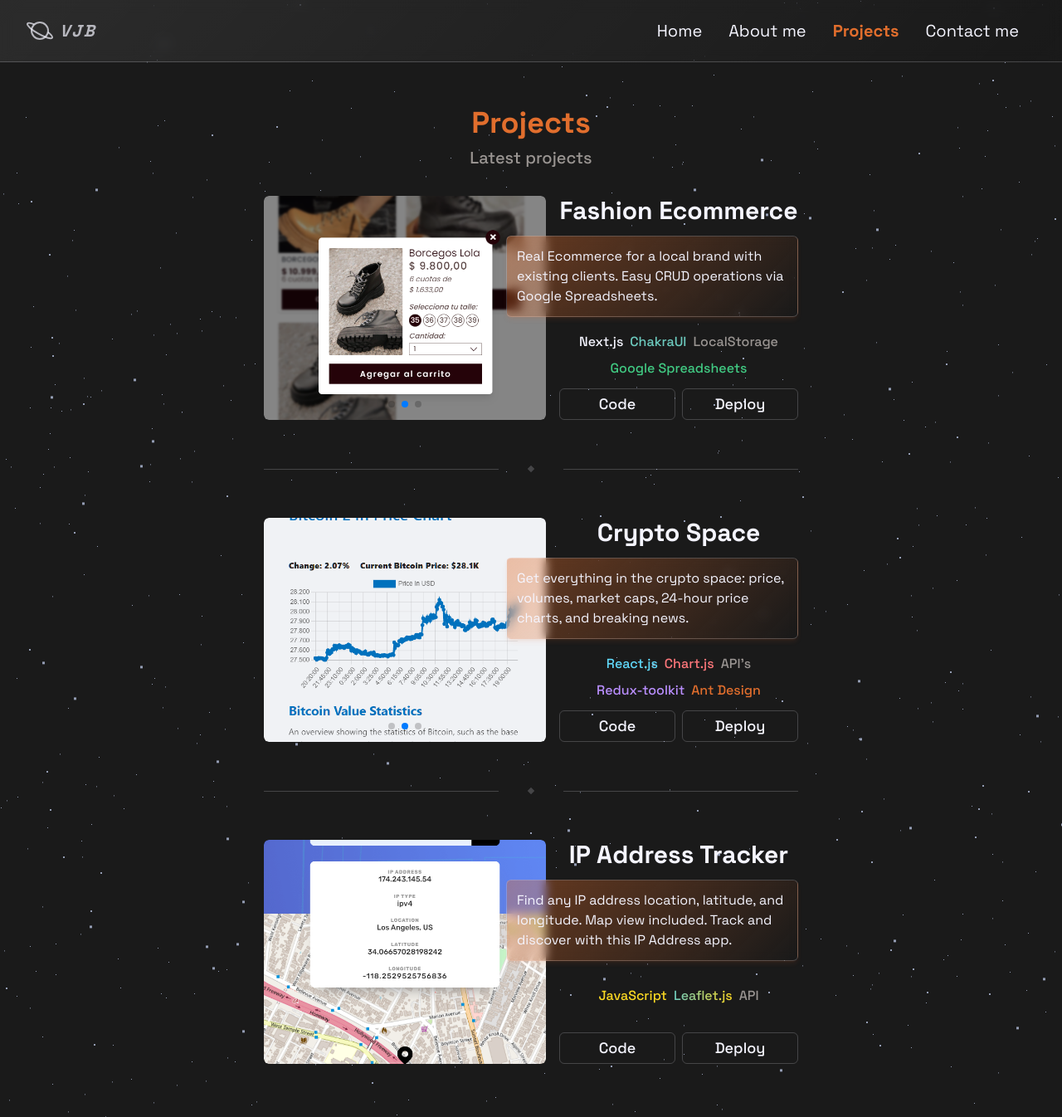
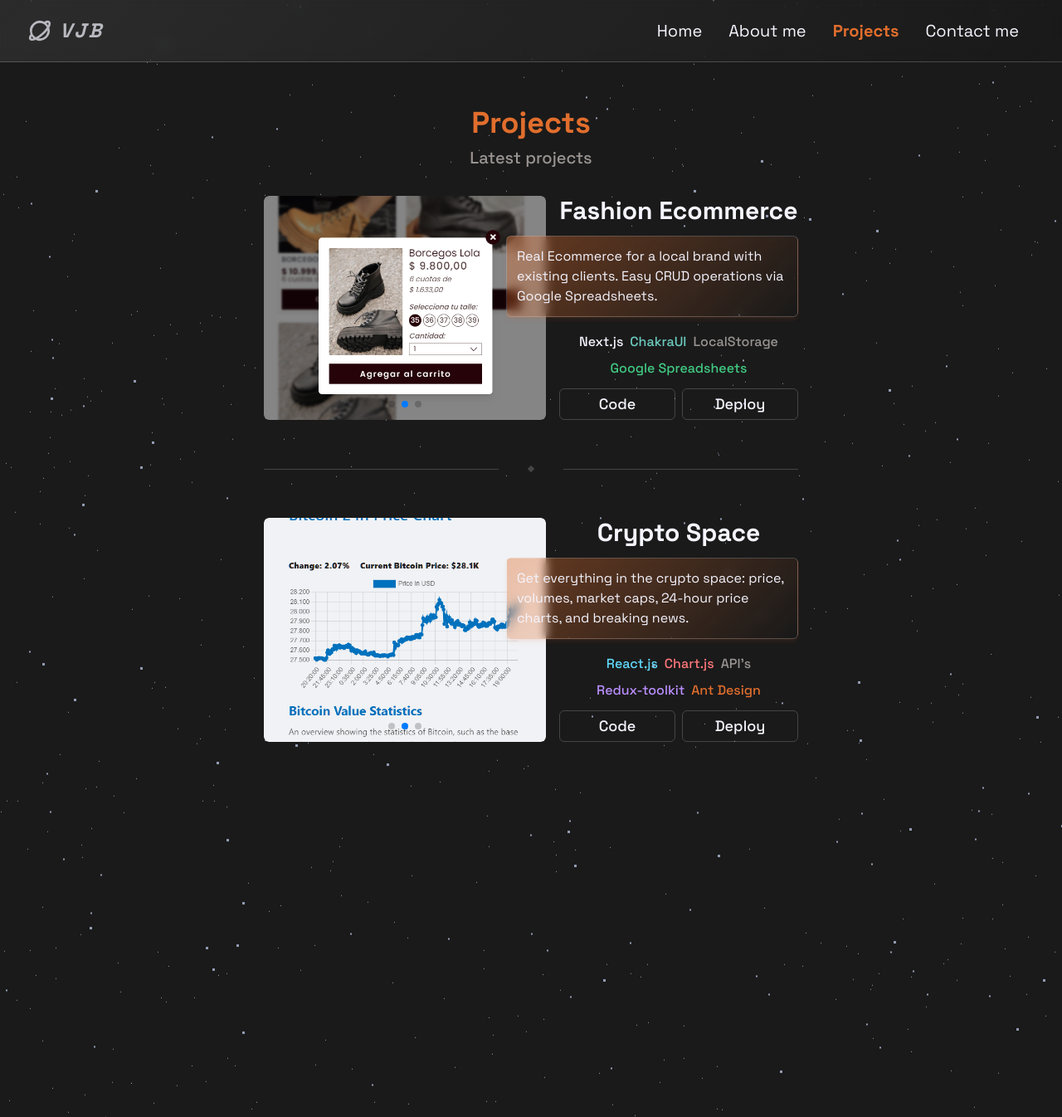
Before and after one commit to valentinbegnis/portfolio, a Next.js app: page /projects in a window 1280 px wide. Shown: the whole page at 83% size. After the commit the page ends 958 px from the top, so only its background shows below. Built offline with nearby package versions, Linux system fonts and the light colour scheme.

Commit message:
Remove ip address tracker project, improve images performance, add favicon

```diff
--- a/app/contact/page.tsx
+++ b/app/contact/page.tsx
@@ -94,31 +94,43 @@ export default function ContactPage() {
           className="w-80 p-4 relative flex flex-col gap-4"
         >
           <label htmlFor="name" className="flex flex-col gap-2">
-            Name
+            <p>
+              Name
+              <span className="text-bigbang">*</span>
+            </p>
             <input
               ref={username}
               type="text"
               name="user_name"
               id="name"
+              required
               className="px-2 py-1 rounded-md border border-star/20 bg-transparent"
             />
           </label>
           <label htmlFor="email" className="flex flex-col gap-2">
-            Email
+            <p>
+              Email
+              <span className="text-bigbang">*</span>
+            </p>
             <input
               ref={email}
               type="email"
               name="user_email"
               id="email"
+              required
               className="px-2 py-1 rounded-md border border-star/20 bg-transparent"
             />
           </label>
           <label htmlFor="message" className="flex flex-col gap-2">
-            Message
+            <p>
+              Message
+              <span className="text-bigbang">*</span>
+            </p>
             <textarea
               ref={message}
               name="message"
               id="message"
+              required
               className="px-2 py-1 rounded-md border border-star/20 bg-transparent min-h-[60px] max-h-[200px]"
             />
           </label>
--- a/app/layout.tsx
+++ b/app/layout.tsx
@@ -4,8 +4,11 @@ import Header from '@/components/Header';
 import BackgroundAnimation from '@/components/BackgroundAnimation';
 
 export const metadata = {
-  title: 'Valentín Begnis | Software Developer',
-  description: 'Portfolio',
+  title: 'Valentín Begnis | Full Stack Developer',
+  description: 'Welcome to my portfolio!',
+  icons: {
+    icon: '/planet.svg',
+  },
 };
 
 const font = spaceGrotesk({
--- a/app/projects/page.tsx
+++ b/app/projects/page.tsx
@@ -22,14 +22,6 @@ const projects = [
     githubUrl: 'https://github.com/valentinbegnis/crypto-space-react',
     deployUrl: 'https://cryptocurrencyspace.netlify.app',
     stackUsed: ['React.js', 'Chart.js', 'API\'s', 'Redux-toolkit', 'Ant Design'],
-  },
-  {
-    name: 'IP Address Tracker',
-    description: 'Find any IP address location, latitude, and longitude. Map view included. Track and discover with this IP Address app.',
-    images: ['/images/Ip-Address-Tracker-1.png'],
-    githubUrl: 'https://github.com/valentinbegnis/ip_address_tracker',
-    deployUrl: 'https://valentinbegnis.github.io/ip_address_tracker/src',
-    stackUsed: ['JavaScript', 'Leaflet.js', 'API'],
   },
 ];
 
@@ -75,8 +67,8 @@ export default function ProjectsPage() {
                       <Image
                         src={url}
                         alt={`${project.name} illustrative image`}
-                        priority
                         fill
+                        priority={url.includes('Fashion-Ecommerce-1')}
                         sizes="320px, (min-width: 768px) 340px"
                         className="object-cover rounded-t-md md:rounded-md"
                       />
--- a/components/Header.tsx
+++ b/components/Header.tsx
@@ -36,12 +36,12 @@ export default function Header() {
   };
 
   return (
-    <header className={`${show ? 'h-[280px] backdrop-blur-[16px] items-start' : 'h-[75px] backdrop-blur-[8px] items-center'} md:h-[75px] transition transition-all glass w-full p-4 md:px-8 flex justify-between md:items-center items-start fixed z-20 top-0 border-b border-star/20 left-0 text-star`}>
+    <header className={`${show ? 'h-[280px] backdrop-blur-[16px] items-start' : 'h-[75px] backdrop-blur-[8px] items-center'} md:h-[75px] transition-all md:transition-none glass w-full p-4 md:px-8 flex justify-between md:items-center items-start fixed z-20 top-0 border-b border-star/20 left-0 text-star`}>
       <Link href="/" className="flex items-center gap-2">
         <PlanetIcon width={32} height={32} className="text-star/70" />
-        <h1 className="text-xl font-bold tracking-widest italic text-star/70">VJB</h1>
+        <h1 className="text-2xl font-bold tracking-widest italic text-star/70">VJB</h1>
       </Link>
-      <nav className={`${show ? 'top-10 left-0' : '-top-56 left-[160px]'} transition transition-all duration-100 md:static absolute md:min-h-fit min-h-[60px] left-0 md:w-auto w-full flex md:items-center justify-center px-5 pt-8 md:pt-0`}>
+      <nav className={`${show ? 'top-10 left-0' : '-top-56 left-[160px]'} transition-all duration-100 md:static absolute md:min-h-fit min-h-[60px] left-0 md:w-auto w-full flex md:items-center justify-center px-5 pt-8 md:pt-0`}>
         <ul className="flex flex-col items-center md:flex-row md:gap-8 gap-6 text-lg">
           {links.map(({ label, route }) => (
             <li key={route}>
--- a/components/icons/PlanetIcon.tsx
+++ b/components/icons/PlanetIcon.tsx
@@ -1,24 +1,11 @@
 export default function PlanetIcon(props: React.SVGProps<SVGSVGElement>) {
   return (
     <svg
-      viewBox="0 0 512 512"
+      viewBox="0 0 24 24"
       fill="currentColor"
       {...props}
     >
-      <path
-        fill="none"
-        stroke="currentColor"
-        strokeMiterlimit={10}
-        strokeWidth={32}
-        d="M413.48 284.46c58.87 47.24 91.61 89 80.31 108.55-17.85 30.85-138.78-5.48-270.1-81.15S.37 149.84 18.21 119c11.16-19.28 62.58-12.32 131.64 14.09"
-      />
-      <path
-        fill="none"
-        stroke="currentColor"
-        strokeMiterlimit={10}
-        strokeWidth={32}
-        d="M416 256 A160 160 0 0 1 256 416 A160 160 0 0 1 96 256 A160 160 0 0 1 416 256 z"
-      />
+      <path d="M2.76 20.2a2.73 2.73 0 002.15.85 8.86 8.86 0 003.37-.86 9 9 0 0012.27-10.9c1.31-2.23 1.75-4.26.67-5.48a2.94 2.94 0 00-2.57-1A5 5 0 0016.1 4 9 9 0 003.58 15.14c-1.06 1.21-2.05 3.68-.82 5.06zm1.5-1.32c-.22-.25 0-1.07.37-1.76a9.26 9.26 0 001.57 1.74c-1.03.3-1.71.28-1.94.02zm14.51-5.17A7 7 0 0115.58 18 7.12 7.12 0 0112 19a6.44 6.44 0 01-1.24-.13 30.73 30.73 0 004.42-3.29 31.5 31.5 0 003.8-4 6.88 6.88 0 01-.21 2.13zm.09-8.89a.94.94 0 01.87.32c.23.26.16.94-.26 1.93a9.2 9.2 0 00-1.61-1.86 2.48 2.48 0 011-.39zM5.22 10.31A6.94 6.94 0 018.41 6 7 7 0 0112 5a6.9 6.9 0 016 3.41 5.19 5.19 0 01.35.66 27.43 27.43 0 01-4.49 5A27.35 27.35 0 018.35 18a7 7 0 01-3.13-7.65z" />
     </svg>
   );
 }
```
Also changed, not shown: public/images/Ip-Address-Tracker-1.png (deleted), public/planet.svg (added).
